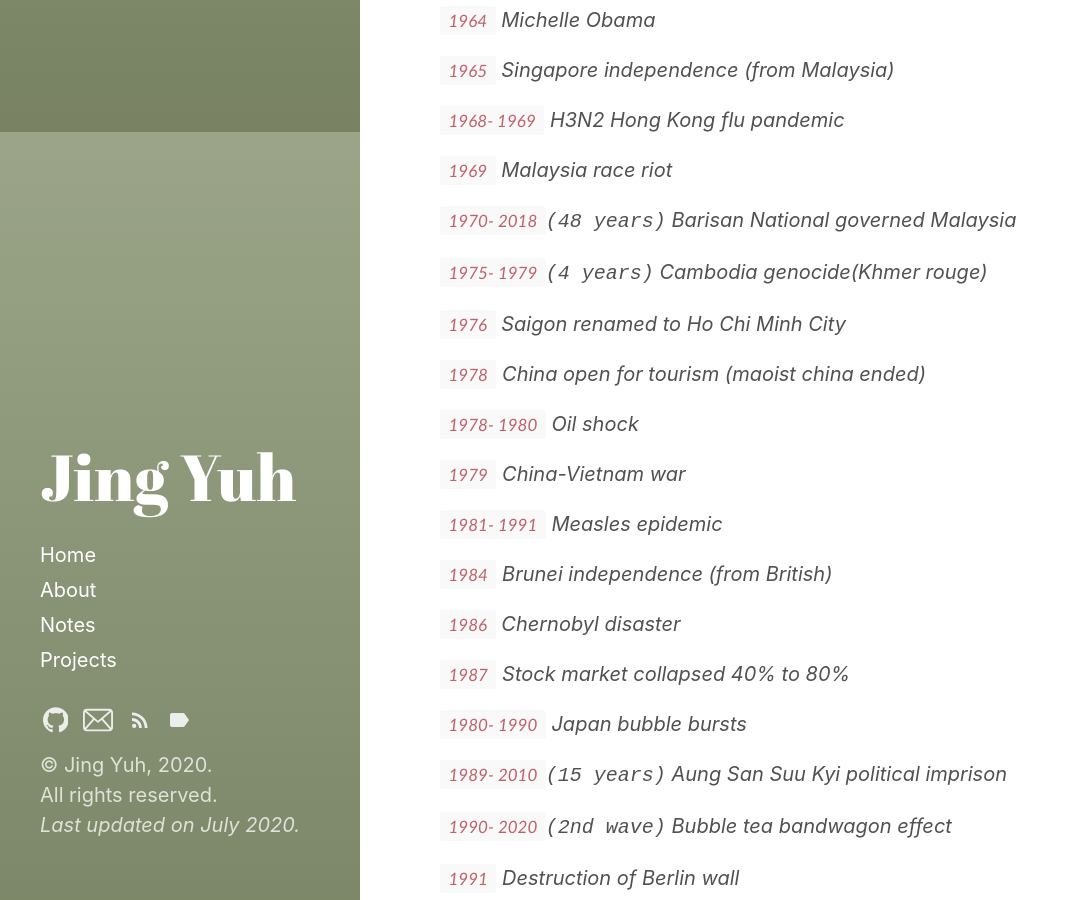
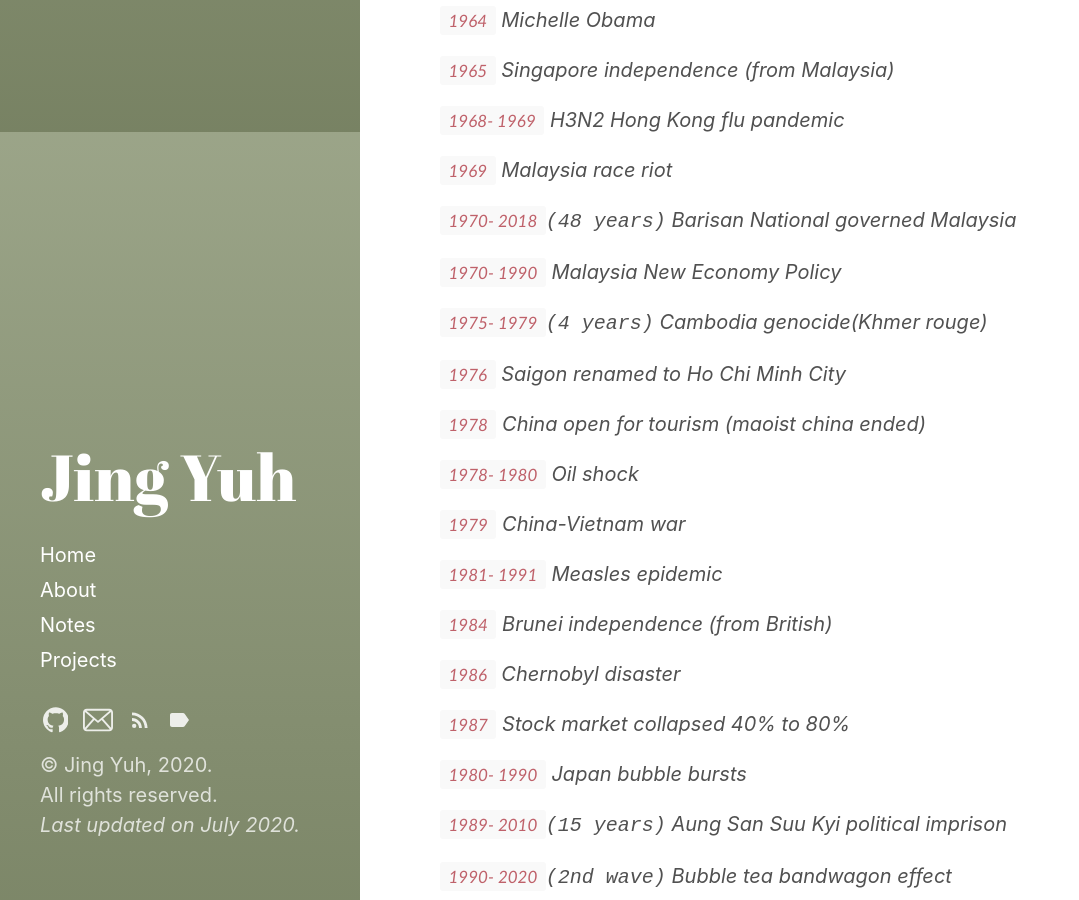
Before and after one commit to jyang123-bit/Website, a Jekyll site: the page built from _posts/2020-06-23-Notes-cross-reference-historical-events.md, in a window 1280 px wide and 900 px high, scrolled down 4368 px. Shown: the whole window, without its empty margins (0-1079 px from the left). Built offline with Jekyll 4.4.1, drawn with Linux system fonts in a browser that asks for light colours.

Commit message:
Update 2020-06-23-Notes-cross-reference-historical-events.md

```diff
--- a/_posts/2020-06-23-Notes-cross-reference-historical-events.md
+++ b/_posts/2020-06-23-Notes-cross-reference-historical-events.md
@@ -175,6 +175,8 @@
 
 `1970- 2018`<kbd>(48 years)</kbd> Barisan National governed Malaysia
 
+`1970- 1990` Malaysia New Economy Policy
+
 `1975- 1979`<kbd>(4 years)</kbd> Cambodia genocide(Khmer rouge)
 
 `1976` Saigon renamed to Ho Chi Minh City
```
